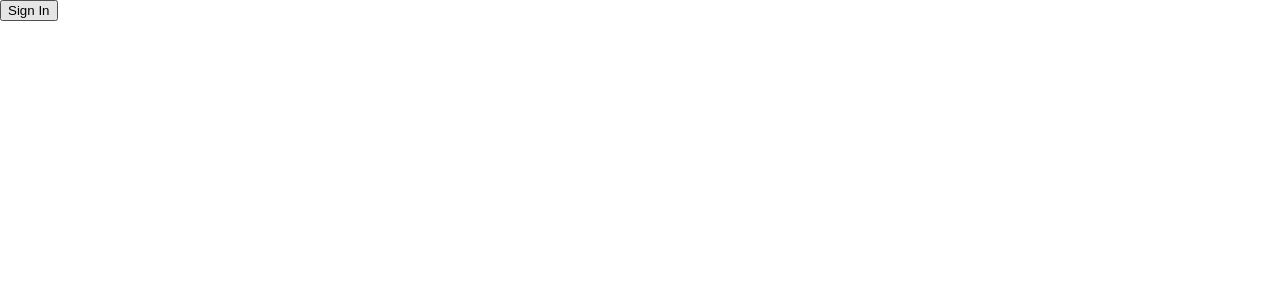
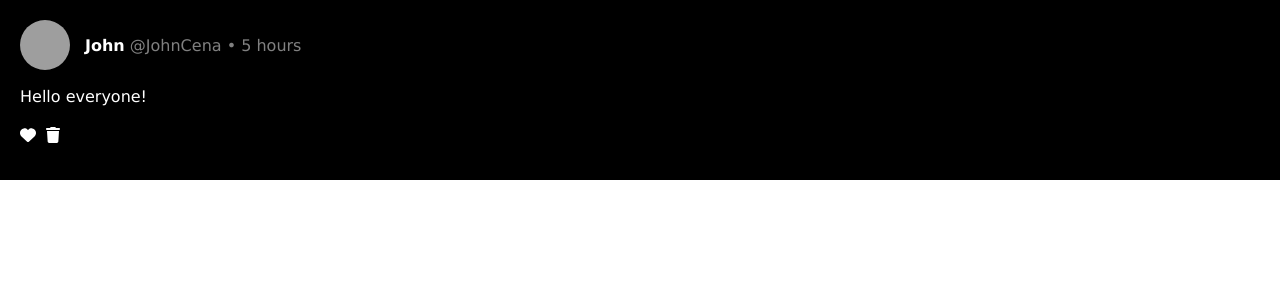
Before and after one commit to colinerenuy/hackatweet-frontend, a Next.js app: page /hometweets in a window 1280 px wide. Shown: the top 300 px of the page. Built offline with nearby package versions, Linux system fonts and the light colour scheme; grey boxes are pictures that could not be loaded.

Commit message:
tweet Component done

```diff
--- a/components/HomeTweets.js
+++ b/components/HomeTweets.js
@@ -1,10 +1,12 @@
 import styles from '../styles/HomeTweets.module.css';
+import Tweet from './Tweet';
+
 
 function HomeTweets() {
 
     return(
         <div>
-            <button className = {styles.button}>Sign In</button>
+            <Tweet></Tweet>
         </div>
     )
 }
--- /dev/null
+++ b/components/Tweet.js
@@ -0,0 +1,26 @@
+import styles from '../styles/Tweet.module.css';
+import { FontAwesomeIcon } from '@fortawesome/react-fontawesome';
+import { faHeart, faTrash} from '@fortawesome/free-solid-svg-icons';
+
+function Tweet() {
+
+    return(
+        <div className = {styles.tweetBody}>
+            <div className = {styles.userInfos}>
+                <img className = {styles.img} src="/twitter-avatar.jpg"></img>
+                <div className = {styles.textInfos} class = "textInfos">
+
+                    <p className = {styles.firstname}>John<span className = {styles.username}> @JohnCena • 5 hours </span></p>
+                </div>
+            </div>
+            <p className = {styles.tweet}>Hello everyone!</p>
+            <div className = {styles.icons}>
+            <FontAwesomeIcon className = {styles.icon} icon={faHeart} />
+            <FontAwesomeIcon className = {styles.icon} icon={faTrash} />
+
+            </div>
+        </div>
+    )
+}
+
+export default Tweet;
--- /dev/null
+++ b/styles/Tweet.module.css
@@ -0,0 +1,46 @@
+.tweetBody {
+    background-color: black;
+    border-right: 1px solide grey;
+    border-left: 1px solide grey;
+    border-top: 1px solide grey;
+    color: white;
+    height: 180px;
+    padding: 20px;
+}
+
+.img {
+    width: 50px;
+    height: 50px;
+    border-radius: 50%;
+    margin-right: 15px;
+}
+
+.userInfos{
+    display: flex;
+}
+.textInfos {
+    display: flex;
+    margin: 5px;
+}
+
+.firstname {
+    font-weight: 800;
+}
+
+.username {
+    color: grey;
+    font-weight: 200;
+}
+
+.icons {
+    margin-top: 20px;
+    display: flex;
+}
+
+.icon {
+    padding-right: 10px;
+}
+
+.tweet {
+    height: 20px;
+}
```
